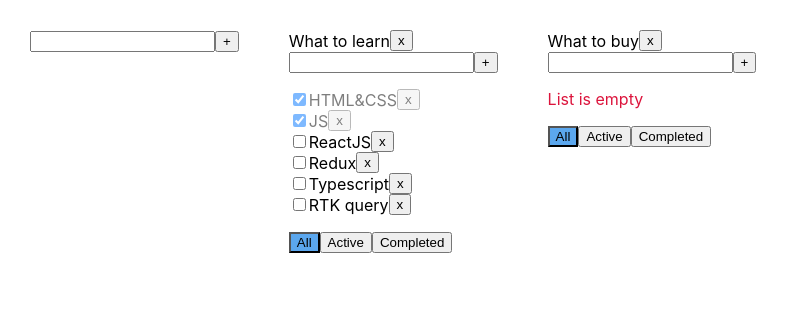
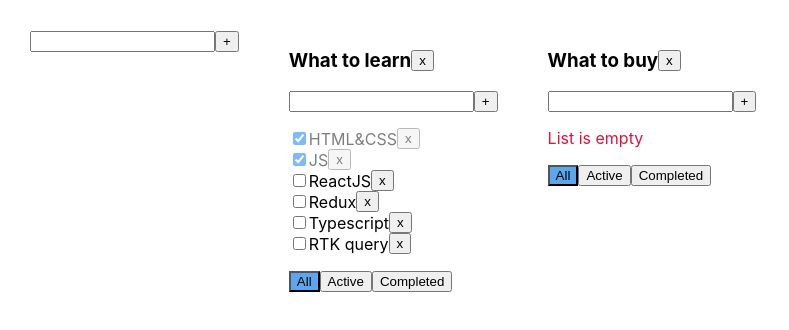
Before and after one commit to hrsk/classes-on-todolist, a React (Vite) app: page / in a window 1280 px wide. Shown: the top 330 px of the page, without its empty margins (0-789 px from the left). Built offline with nearby package versions, Linux system fonts and the light colour scheme.

Commit message:
feat: render props

```diff
--- a/src/App.css
+++ b/src/App.css
@@ -8,6 +8,7 @@
 }
 
 .isError {
+  color: crimson;
   border: crimson 1px solid;
 }
 
--- a/src/EditableSpan.tsx
+++ b/src/EditableSpan.tsx
@@ -1,12 +1,13 @@
-import {ChangeEvent, KeyboardEvent, useState} from "react";
+import {ChangeEvent, Fragment, JSX, KeyboardEvent, ReactNode, useState} from "react";
 import './App.css'
 
 type Props = {
     initialValue: string
     callback: (value: string) => void
+    render: (text: string, onDoubleClick: () => void) => JSX.Element
 }
 
-export const EditableSpan = ({initialValue, callback}: Props) => {
+export const EditableSpan = ({initialValue, callback, render}: Props) => {
 
     const [editMode, setEditMode] = useState(false)
     const [value, setValue] = useState<string | undefined>(() => initialValue)
@@ -59,11 +60,19 @@
                          onKeyDown={onKeyPressHandler}
                          onBlur={deactivateEditMode}
                          className={error ? 'isError' : undefined}/>
-                : <span onDoubleClick={activateEditMode}>{value}</span>
+                : <Children>{render(initialValue, () => activateEditMode())}</Children>
         }
             {
-                error && <span className={error ? 'errorMessage' : undefined}>{error}</span>
+                error && <span style={{display: "block"}} className={error ? 'errorMessage' : undefined}>{error}</span>
             }
         </div>
     )
 }
+
+type ChildrenProps = {
+    children: ReactNode
+}
+
+const Children = ({children}: ChildrenProps) => {
+    return <Fragment>{children}</Fragment>
+}
--- a/src/TodolistItem.tsx
+++ b/src/TodolistItem.tsx
@@ -46,8 +46,8 @@
                 <input type="checkbox" checked={task.isDone}
                        onChange={(e) => changeTaskStatus(todolistId, task.id, e.currentTarget.checked)}/>
                 <EditableSpan initialValue={task.title}
-                              callback={(value) => changeTaskTitle(todolistId, task.id, value)}/>
-                {/*<span>{task.title}</span>*/}
+                              callback={(value) => changeTaskTitle(todolistId, task.id, value)}
+                              render={(text, onDoubleClick) => <span onDoubleClick={onDoubleClick}>{text}</span>}/>
                 <Button onClick={() => removeTask(todolistId, task.id)}>x</Button>
             </li>
         )
@@ -91,6 +91,7 @@
         <div>
             <div className={'container'}>
                 <EditableSpan initialValue={title}
+                              render={(text, onDoubleClick) => <h3 onDoubleClick={onDoubleClick}>{text}</h3>}
                               callback={(value) => changeTodolistTitleHandler(value)}/>
                 <Button onClick={() => removeTodolist(todolistId)}>x</Button>
             </div>
```
